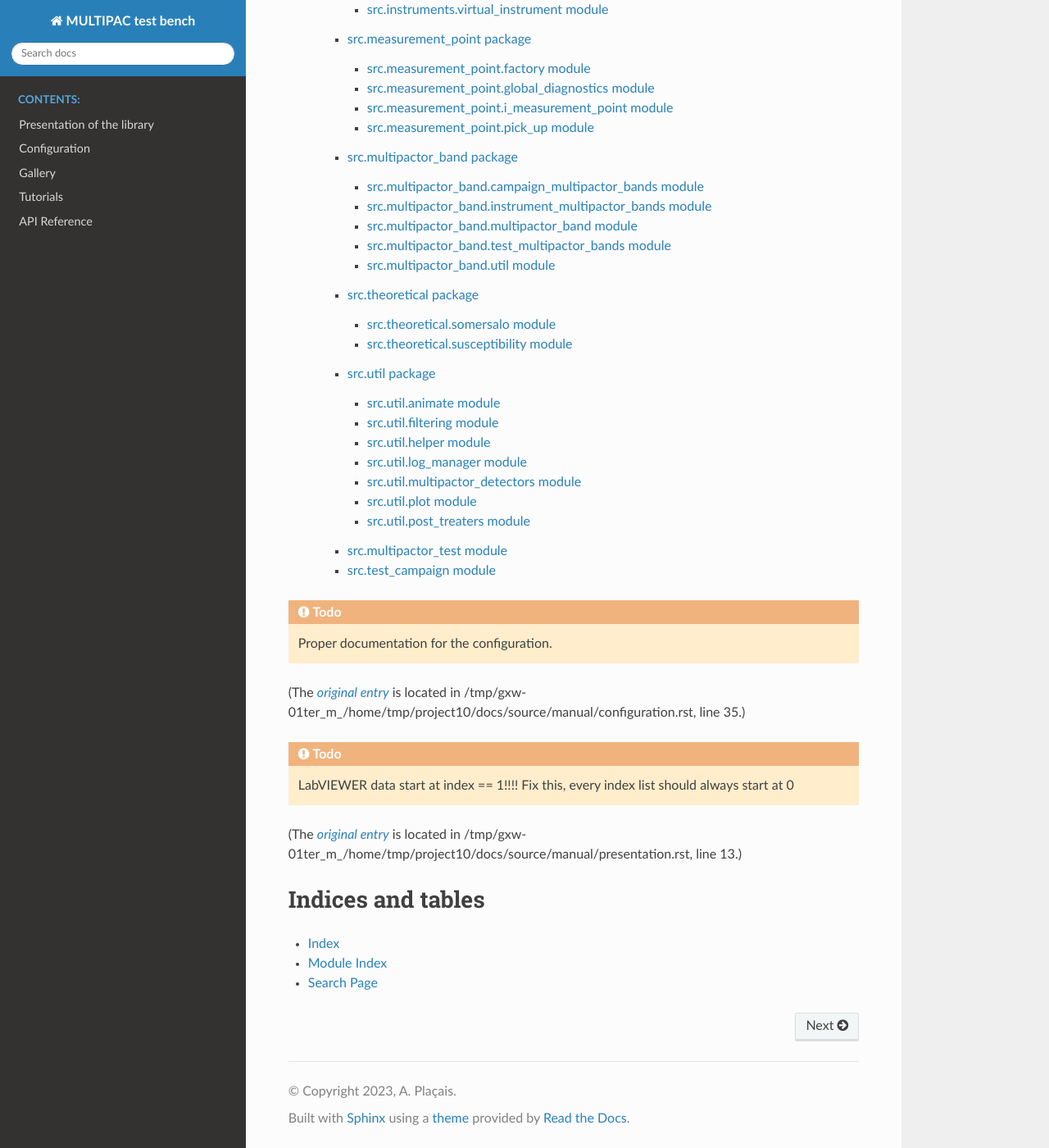
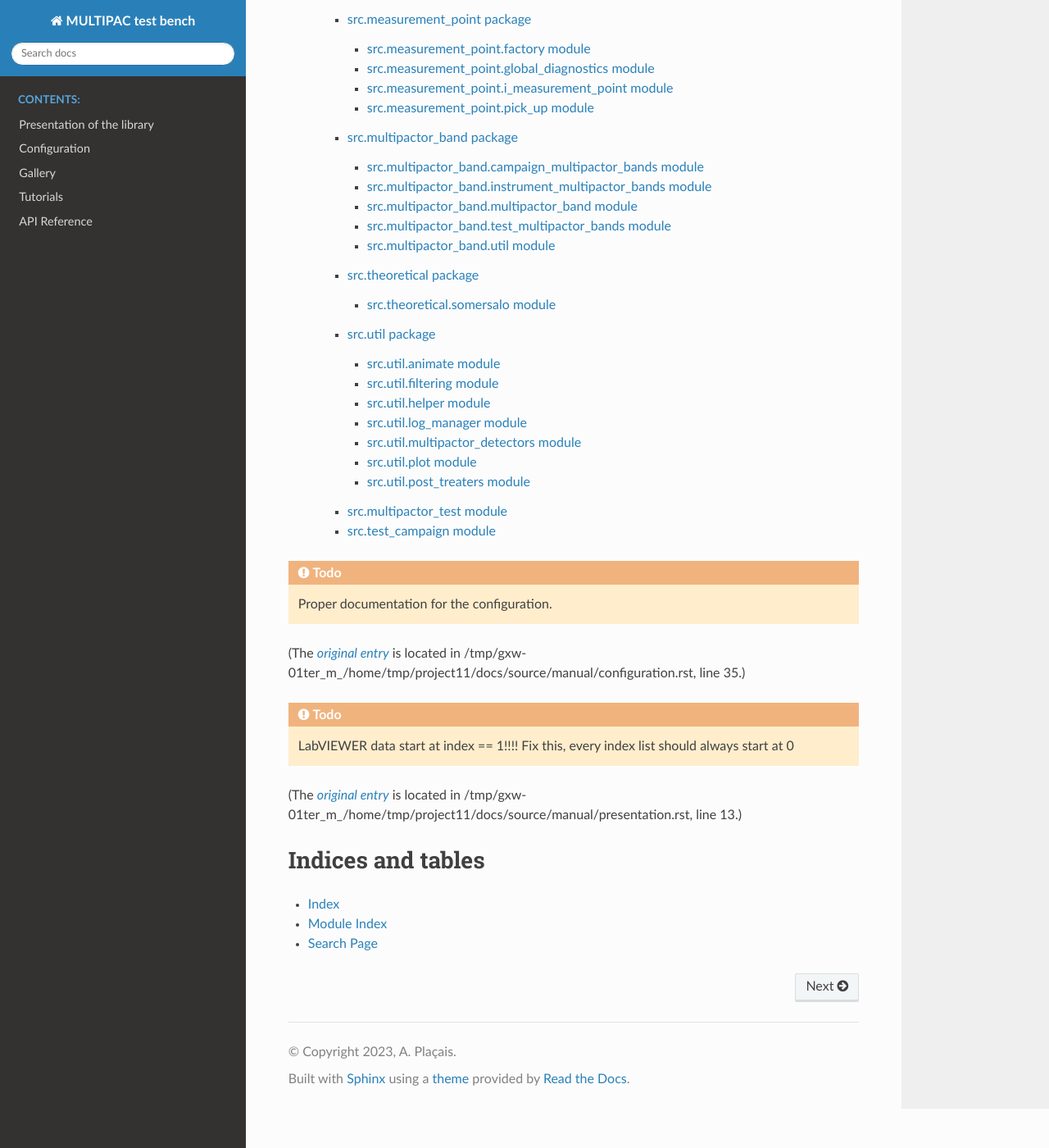
Before and after one commit to AdrienPlacais/multipac_testbench, a Sphinx documentation site: the page built from docs/source/index.rst, in a window 1280 px wide and 1400 px high, scrolled down 761 px. Shown: the whole window at 82% size. Built offline with Sphinx 7.4.7 and the Read the Docs theme 2.0.0, drawn with Linux system fonts in a browser that asks for light colours; pages that are not in the unit, such as notebooks, are missing from menus; some of the changed text lies outside the part shown.

Commit message:
removed susceptibility theoretical module

```diff
--- a/docs/source/src.instruments.rst
+++ b/docs/source/src.instruments.rst
@@ -27,7 +27,6 @@ Submodules
    src.instruments.optical_fibre
    src.instruments.penning
    src.instruments.power
-   src.instruments.powers
    src.instruments.reflection_coefficient
    src.instruments.swr
    src.instruments.virtual_instrument
--- a/docs/source/src.theoretical.rst
+++ b/docs/source/src.theoretical.rst
@@ -13,4 +13,3 @@ Submodules
    :maxdepth: 4
 
    src.theoretical.somersalo
-   src.theoretical.susceptibility
--- a/docs/source/src.theoretical.susceptibility.rst
+++ /dev/null
@@ -1,7 +0,0 @@
-src.theoretical.susceptibility module
-=====================================
-
-.. automodule:: src.theoretical.susceptibility
-   :members:
-   :undoc-members:
-   :show-inheritance:
```
Also changed, not shown: CHANGELOG.md (+1 -0 lines), docs/source/src.instruments.powers.rst (deleted, +0 -7 lines), 1 other file.
